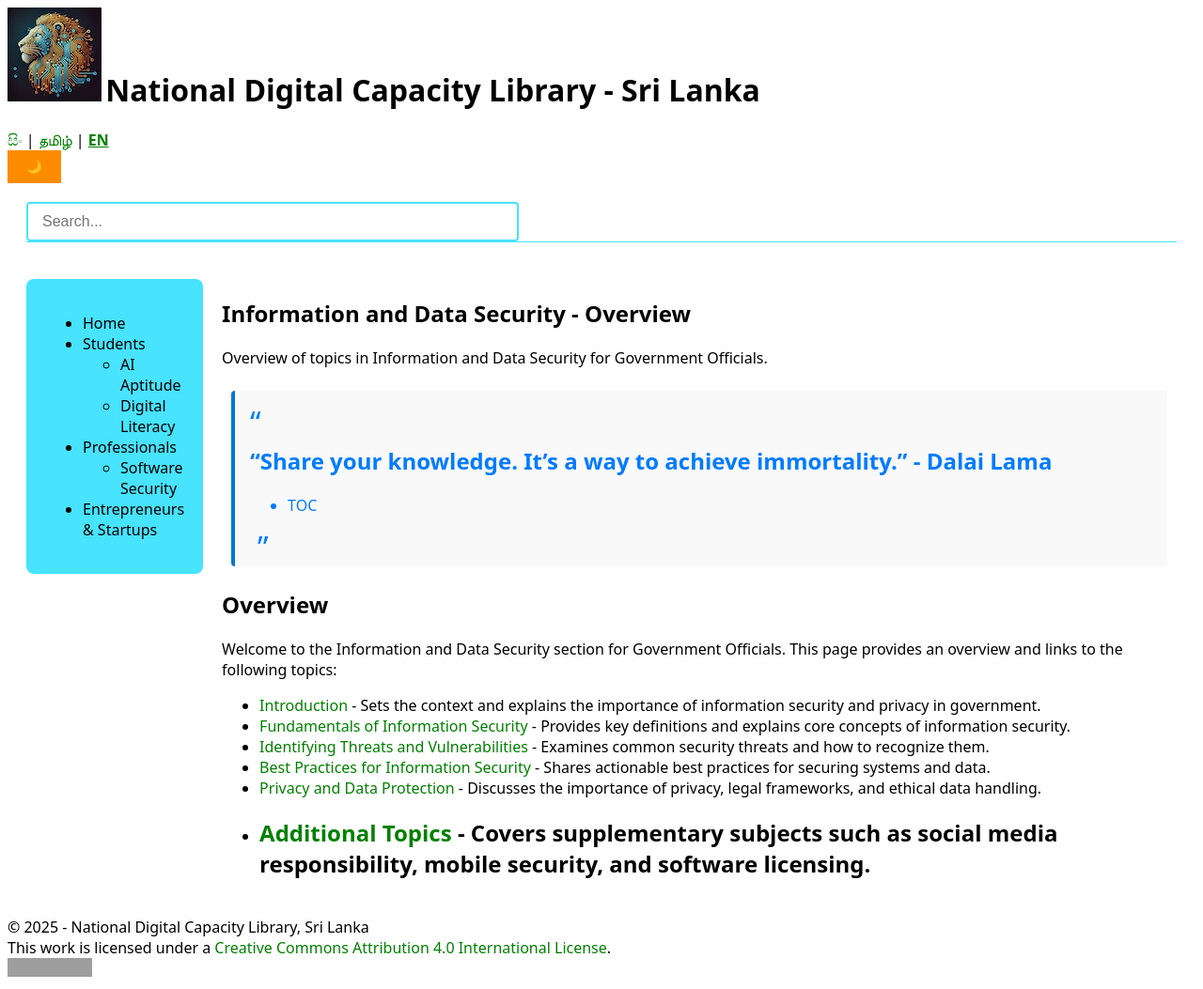
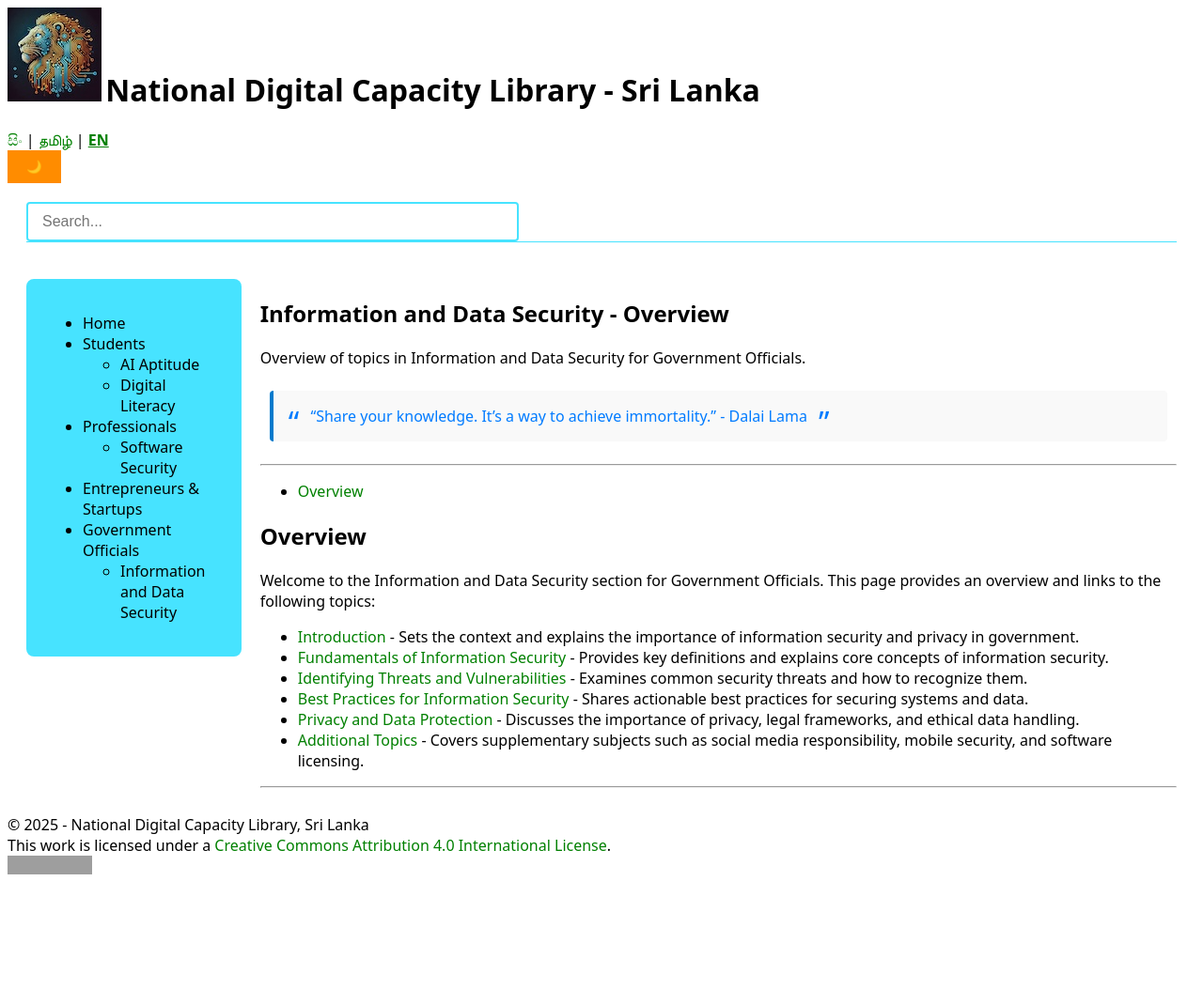
Before and after one commit to ICTASL/capacity-building, a Jekyll site: the page built from government-officials/information_and_data_security/index.md, in a window 1280 px wide. Shown: the whole page at 94% size. Built offline with Jekyll 4.4.1, drawn with Linux system fonts in a browser that asks for light colours; after the commit the page ends 944 px from its top, so only the background shows below that; grey boxes are pictures that could not be loaded.

Commit message:
Adding navigation enhancements

```diff
--- a/_data/navigation-si.yml
+++ b/_data/navigation-si.yml
@@ -48,9 +48,11 @@
   #       url: "/si/freelancers-gig-workers/gig-economy-tools/"
   #     - title: "පෝර්ට්ෆෝලියෝ ඉදිරිපත් කිරීම"
   #       url: "/si/freelancers-gig-workers/portfolio-building/"
-  # - title: "රජයේ නිලධාරීන්"
-  #   url: "/si/government-officials/"
-  #   children:
+  - title: "රජයේ නිලධාරීන්"
+    url: "/si/government-officials/"
+    children:
+      - title: "Information and Data Security"
+        url: "/si/government-officials/information_and_data_security/"
   #     - title: "ඩිජිටල් රජය"
   #       url: "/si/government-officials/digital-governance/"
   #     - title: "රජයේ සේවාවල GenAI"
--- a/_data/navigation-ta.yml
+++ b/_data/navigation-ta.yml
@@ -48,9 +48,11 @@
   #       url: "/ta/freelancers-gig-workers/gig-economy-tools/"
   #     - title: "போர்ட்ஃபோலியோ கட்டமைப்பு"
   #       url: "/ta/freelancers-gig-workers/portfolio-building/"
-  # - title: "அரசு அதிகாரிகள்"
-  #   url: "/ta/government-officials/"
-  #   children:
+  - title: "அரசு அதிகாரிகள்"
+    url: "/ta/government-officials/"
+    children:
+       - title: "Information and Data Security"
+         url: "/ta/government-officials/information_and_data_security/"
   #     - title: "டிஜிட்டல் ஆட்சி"
   #       url: "/ta/government-officials/digital-governance/"
   #     - title: "அரசு சேவைகளில் GenAI"
--- a/_data/navigation.yml
+++ b/_data/navigation.yml
@@ -49,9 +49,11 @@
   #       url: "/freelancers-gig-workers/gig-economy-tools/"
   #     - title: "Portfolio Building"
   #       url: "/freelancers-gig-workers/portfolio-building/"
-  # - title: "Government Officials"
-  #   url: "/government-officials/"
-  #   children:
+  - title: "Government Officials"
+    url: "/government-officials/"
+    children:
+       - title: "Information and Data Security"
+         url: "/government-officials/information_and_data_security/"
   #     - title: "Digital Governance"
   #       url: "/government-officials/digital-governance/"
   #     - title: "GenAI in Government Services"
--- a/government-officials/information_and_data_security/index.md
+++ b/government-officials/information_and_data_security/index.md
@@ -23,4 +24,5 @@
 - [Best Practices for Information Security](./best_practices_info_security/) - Shares actionable best practices for securing systems and data.
 - [Privacy and Data Protection](./privacy_and_data_protection/) - Discusses the importance of privacy, legal frameworks, and ethical data handling.
 - [Additional Topics](./additional_topics/) - Covers supplementary subjects such as social media responsibility, mobile security, and software licensing.
+
 ----
```
Also changed, not shown: other parts of government-officials/information_and_data_security/index.md (+2 -1 lines), si/government-officials/information_and_data_security/index.md (+1 -1 lines), ta/government-officials/information_and_data_security/index.md (+1 -1 lines).
